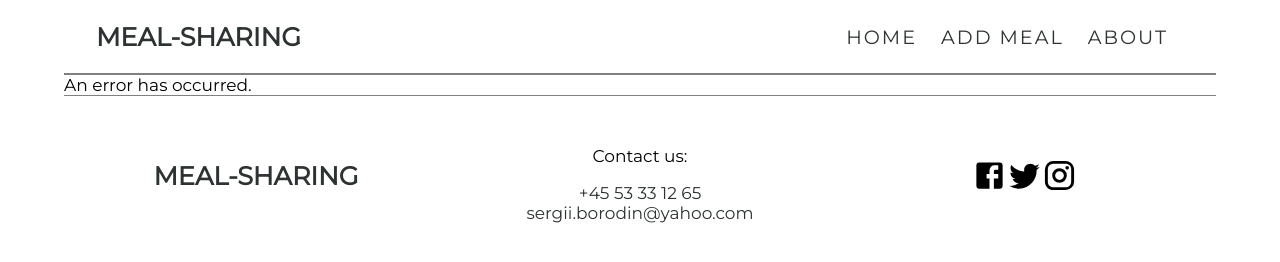
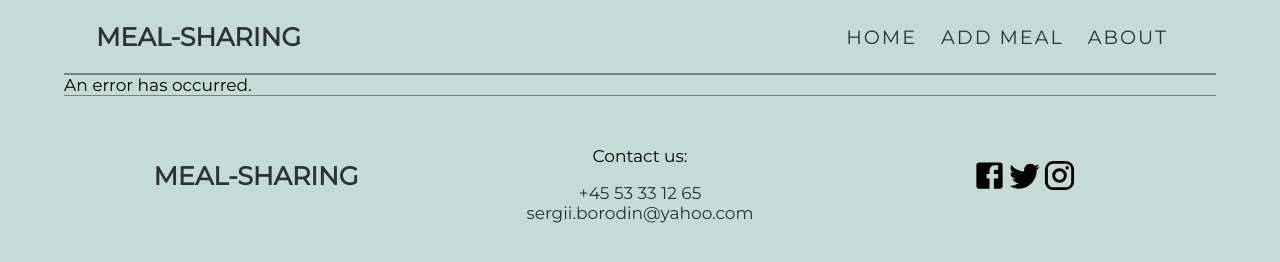
Before and after one commit to sergii-borodin/meal-sharing, a React app: page / in a window 1280 px wide. Built offline with nearby package versions, Linux system fonts and the light colour scheme; no server answers.

Commit message:
fix color bug

```diff
--- a/src/client/index.css
+++ b/src/client/index.css
@@ -13,7 +13,7 @@ body {
   max-width: 1440px;
   margin: 0 auto;
   font-size: 17px;
-  background-color: rgba(199 219 214, 1);
+  background-color: rgba(199, 219, 214, 1);
 }
 
 ul {
```
